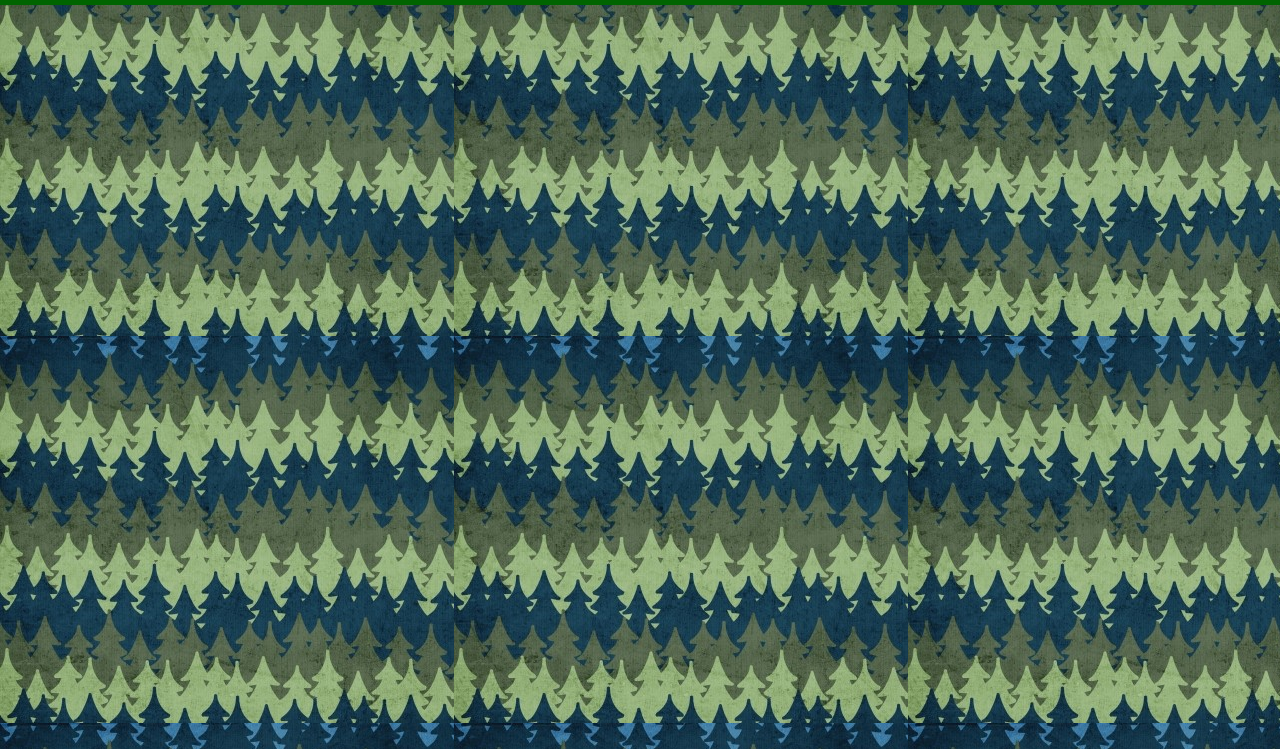
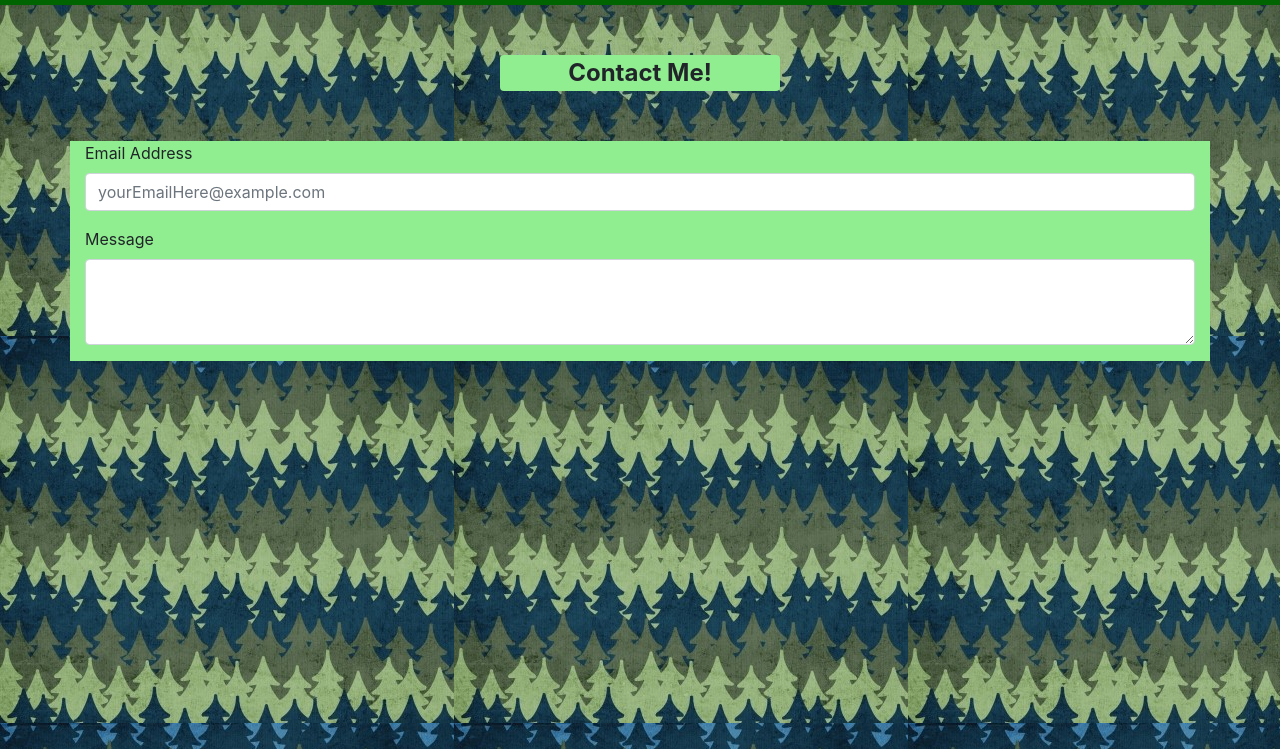
Before and after one commit to ForaceAvant/Responsive-Portfolio, a plain HTML site: page contact.html in a window 1280 px wide. Shown: the part 51-800 px from the top of the page. Drawn offline with nearby package versions, Linux system fonts and the light colour scheme.

Commit message:
Finished Contact page and did small touch ups to index.html editing fonts.

```diff
--- a/contact.html
+++ b/contact.html
@@ -28,6 +28,35 @@
           </ul>
         </div>
       </nav>
+
+      <div class="container">
+        <div class="row">
+          <div class="col-4">
+
+          </div>
+          <div class="col rounded" style="background-color: lightgreen; text-align: center; margin:50px; font-size: x-large; font-family: inherit;">
+            <strong>Contact Me!</strong>
+          </div>
+          <div class="col-4">
+
+          </div>
+        </div>
+        <div class = "row">
+          <div class="col" style="background-color:lightgreen">
+            <form>
+              <div class="form-group">
+                <label for="exampleFormControlInput1">Email Address</label>
+                <input type="email" class="form-control" id="exampleFormControlInput1" placeholder="yourEmailHere@example.com">
+              </div>
+
+              <div class="form-group">
+                <label for="exampleFormControlTextarea1">Message</label>
+                <textarea class="form-control" id="exampleFormControlTextarea1" rows="3"></textarea>
+              </div>
+            </form>
+          </div>
+        </div>
+      </div>
 </body>
 
 </html>
```
Also changed, not shown: index.html (+2 -2 lines).
